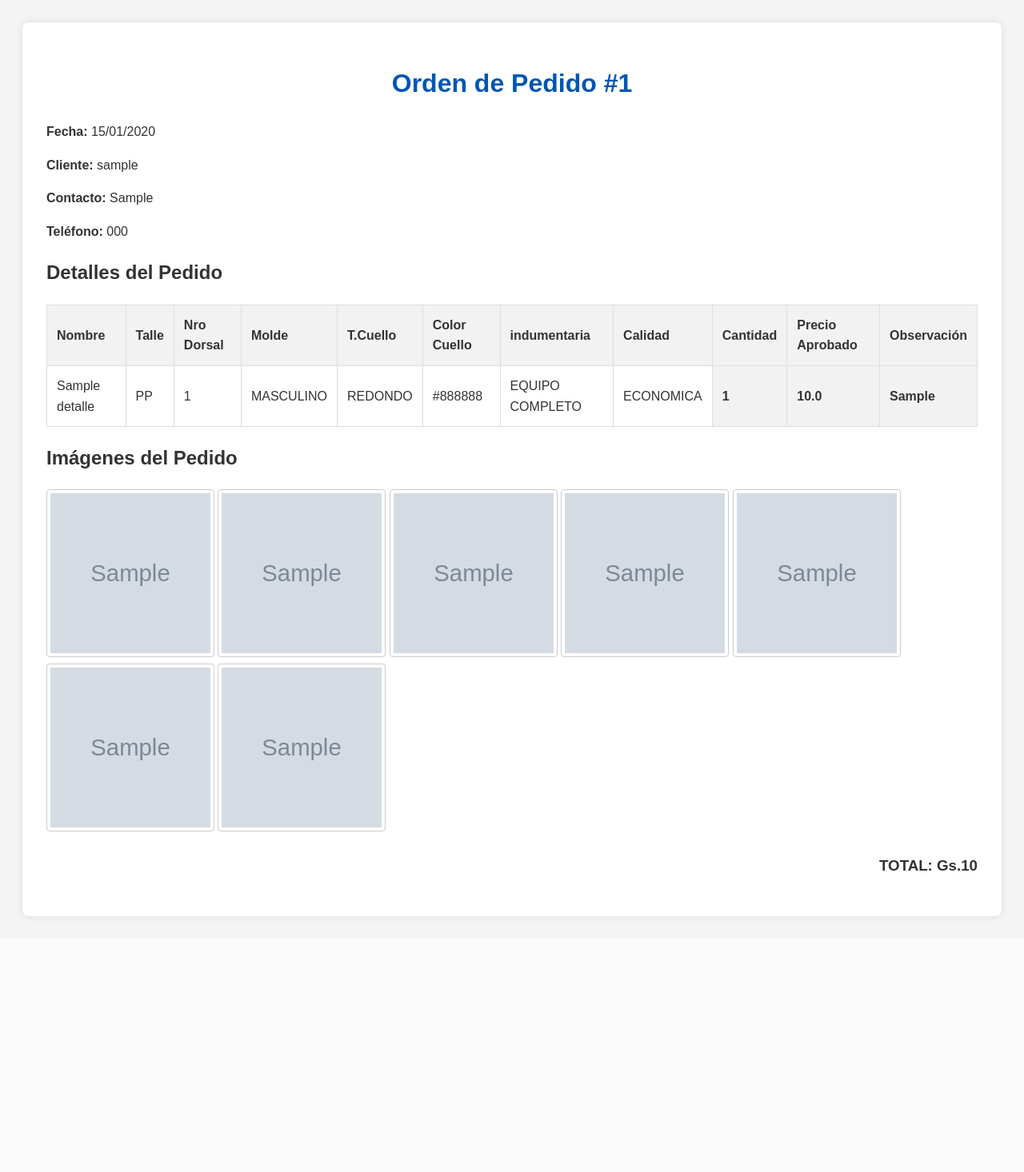
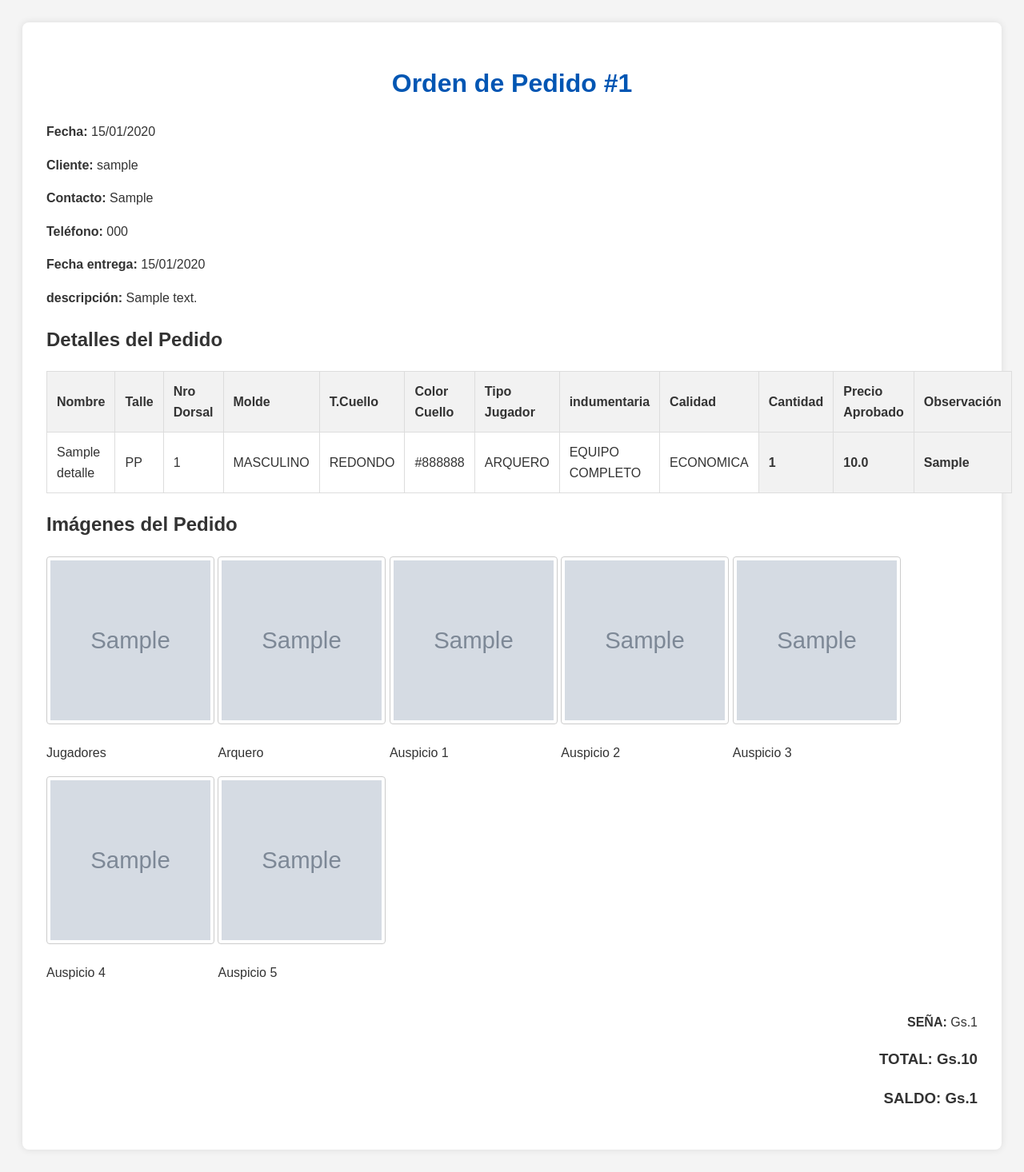
Before and after one commit to emmanuelmazo24/app-pedidos, a Django app: page /pedidos_pdf_view/1 in a window 1280 px wide. Shown: the whole page at 80% size. Before the commit the page ends 1174 px from the top, so only its background shows below. Run offline with Django 5.2, Linux system fonts and the light colour scheme; the first user in the database is signed in; tables that the repository leaves empty hold one stand-in row (Sample ...); some libraries are stand-ins or nearby versions.

Commit message:
cambios solicitados v2

```diff
--- a/pedidos/templates/pedido_pdf_template.html
+++ b/pedidos/templates/pedido_pdf_template.html
@@ -53,6 +53,15 @@
             margin-top: 20px;
         }
 
+        .imagenes-grid {
+            display: flex;
+            flex-wrap: wrap;
+            gap: 15px;     /* separación entre imágenes */
+        }
+
+        .imagen-item > div {
+            display: inline-block;
+        }
         /* Estilos específicos para la impresión (cuando se guarda como PDF) */
         @media print {
             body {
@@ -87,6 +96,8 @@
                 <p><strong>Cliente:</strong> {{pedidos.user.username}}</p>
                 <p><strong>Contacto:</strong> {{pedidos.contacto}}</p>
                 <p><strong>Teléfono:</strong> {{pedidos.telefono}}</p>
+                <p><strong>Fecha entrega:</strong> {{pedidos.fecha_entrega|date:"d/m/Y"}}</p>
+                <p><strong>descripción:</strong> {{pedidos.descripcion}}</p>
             </div>
         </header>
 
@@ -101,6 +112,7 @@
                         <th>Molde</th>
                         <th>T.Cuello</th>
                         <th>Color Cuello</th>
+                        <th>Tipo Jugador</th>
                         <th>indumentaria</th>
                         <th>Calidad</th>
                         {% if total_montos > 0 %}
@@ -119,6 +131,7 @@
                         <td>{{item.molde}}</td>
                         <td>{{item.cuello_tipo}}</td>
                         <td>{{item.cuello_color}}</td>
+                        <td>{{item.tipo_jugador}}</td>
                         <td>{{item.indumentaria}}</td>
                         <td>{{item.calidad}}</td>
                         {% if total_montos > 0 %}
@@ -135,22 +148,57 @@
             <h2>Imágenes del Pedido</h2>
             <div class="imagenes-grid">
               <div class="imagen-item">
-                <img src="{{pedidos.img_jugadores_url}}" alt="Imagen Jugadores" style="{% if not pedidos.img_jugadores %}display:None;{% endif %} width:200px; height: 200px; border: 1px solid #ccc; border-radius: 4px; padding: 4px;">
-                <img src="{{pedidos.img_arquero_url}}" alt="Imagen Arquero" style="{% if not pedidos.img_arquero %}display:None;{% endif %} width:200px; height: 200px; border: 1px solid #ccc; border-radius: 4px; padding: 4px;">
-                <img src="{{pedidos.img_auspicio1_url}}" alt="Imagen auspicio 1" style="{% if not pedidos.img_auspicio1 %}display:None;{% endif %} width:200px; height: 200px; border: 1px solid #ccc; border-radius: 4px; padding: 4px;">
-                <img src="{{pedidos.img_auspicio2_url}}" alt="Imagen auspicio 2" style="{% if not pedidos.img_auspicio2 %}display:None;{% endif %} width:200px; height: 200px; border: 1px solid #ccc; border-radius: 4px; padding: 4px;">
-                <img src="{{pedidos.img_auspicio3_url}}" alt="Imagen auspicio 3" style="{% if not pedidos.img_auspicio3 %}display:None;{% endif %} width:200px; height: 200px; border: 1px solid #ccc; border-radius: 4px; padding: 4px;">
-                <img src="{{pedidos.img_auspicio4_url}}" alt="Imagen auspicio 4" style="{% if not pedidos.img_auspicio4 %}display:None;{% endif %} width:200px; height: 200px; border: 1px solid #ccc; border-radius: 4px; padding: 4px;">
-                <img src="{{pedidos.img_auspicio5_url}}" alt="Imagen auspicio 5" style="{% if not pedidos.img_auspicio5 %}display:None;{% endif %} width:200px; height: 200px; border: 1px solid #ccc; border-radius: 4px; padding: 4px;">
+                <div class="text-center" style="{% if not pedidos.img_jugadores %}display:none;{% endif %}">
+                    <img src="{{pedidos.img_jugadores_url}}" alt="Imagen Jugadores"
+                         style="width:200px; height:200px; border:1px solid #ccc; border-radius:4px; padding:4px;">
+                    <p class="fw-bold mt-1">Jugadores</p>
+                </div>
+
+                <div class="text-center" style="{% if not pedidos.img_arquero %}display:none;{% endif %}">
+                    <img src="{{pedidos.img_arquero_url}}" alt="Imagen Arquero"
+                         style="width:200px; height:200px; border:1px solid #ccc; border-radius:4px; padding:4px;">
+                    <p class="fw-bold mt-1">Arquero</p>
+                </div>
+
+                <div class="text-center" style="{% if not pedidos.img_auspicio1 %}display:none;{% endif %}">
+                    <img src="{{pedidos.img_auspicio1_url}}" alt="Imagen auspicio 1"
+                         style="width:200px; height:200px; border:1px solid #ccc; border-radius:4px; padding:4px;">
+                    <p class="fw-bold mt-1">Auspicio 1</p>
+                </div>
+
+                <div class="text-center" style="{% if not pedidos.img_auspicio2 %}display:none;{% endif %}">
+                    <img src="{{pedidos.img_auspicio2_url}}" alt="Imagen auspicio 2"
+                         style="width:200px; height:200px; border:1px solid #ccc; border-radius:4px; padding:4px;">
+                    <p class="fw-bold mt-1">Auspicio 2</p>
+                </div>
+
+                <div class="text-center" style="{% if not pedidos.img_auspicio3 %}display:none;{% endif %}">
+                    <img src="{{pedidos.img_auspicio3_url}}" alt="Imagen auspicio 3"
+                         style="width:200px; height:200px; border:1px solid #ccc; border-radius:4px; padding:4px;">
+                    <p class="fw-bold mt-1">Auspicio 3</p>
+                </div>
+
+                <div class="text-center" style="{% if not pedidos.img_auspicio4 %}display:none;{% endif %}">
+                    <img src="{{pedidos.img_auspicio4_url}}" alt="Imagen auspicio 4"
+                         style="width:200px; height:200px; border:1px solid #ccc; border-radius:4px; padding:4px;">
+                    <p class="fw-bold mt-1">Auspicio 4</p>
+                </div>
+
+                <div class="text-center" style="{% if not pedidos.img_auspicio5 %}display:none;{% endif %}">
+                    <img src="{{pedidos.img_auspicio5_url}}" alt="Imagen auspicio 5"
+                         style="width:200px; height:200px; border:1px solid #ccc; border-radius:4px; padding:4px;">
+                    <p class="fw-bold mt-1">Auspicio 5</p>
+                </div>
               </div>
             </div>
         </section>
         {% if total_montos > 0 %}
         <footer>
             <div class="totales">
-                {% comment %} <p><strong>Subtotal:</strong> $2,100.00</p>
-                <p><strong>IVA (16%):</strong> $336.00</p> {% endcomment %}
+                {% comment %} <p><strong>Subtotal:</strong> $2,100.00</p>{% endcomment %}
+                <p><strong>SEÑA:</strong> Gs.{{ pedidos.senha|floatformat:0|intcomma }}</p>
                 <h3><strong>TOTAL:</strong> Gs.{{ total_montos|floatformat:0|intcomma }}</h3>
+                <h3><strong>SALDO:</strong> Gs.{{ pedidos.saldo|floatformat:0|intcomma }}</h3>
             </div>
         </footer>
         {% endif %}
--- a/pedidos/templates/pedidos.html
+++ b/pedidos/templates/pedidos.html
@@ -27,6 +27,9 @@
             <strong>PDF</strong>
           </th>
           <th>
+            <strong>XLS</strong>
+          </th>
+          <th>
             <strong>Estado</strong>
           </th>
           <th>
@@ -54,6 +57,9 @@
           </td>
           <td>
             <a href="{% url 'pedidos_pdf' pedido.id %}" target="_blank"><ion-icon name="download-outline" ></ion-icon></a>
+          </td>
+          <td>
+            <a href="{% url 'pedidos_xls' pedido.id %}" target="_blank"><ion-icon name="download-outline" ></ion-icon></a>
           </td>
           <td>
             {% if pedido.estado == 'PENDIENTE' %}
--- a/pedidos/urls.py
+++ b/pedidos/urls.py
@@ -13,6 +13,7 @@ urlpatterns = [
     path('crear_pedidos/', views.crear_pedidos, name='crear_pedidos'),
     path('pedidos_detalle/<int:pedido_id>', views.pedidos_detalle, name='pedidos_detalle'),
     path('pedidos_pdf_view/<int:pedido_id>',views.pedidos_pdf_view,name='pedidos_pdf'),
+    path('exportar/excel/openpyxl/<int:pedido_id>', views.exportar_detalle_excel_openpyxl, name='pedidos_xls'),
     path('pedidos_aprobar/<int:pedido_id>',views.pedidos_aprobar,name='pedidos_aprobar'),
     path('obtener_precio/', views.obtener_precio, name='obtener_precio'),
     path('precio_indumentaria/', views.precio_indumentaria, name='precio_indumentaria'),
--- a/pedidos/views.py
+++ b/pedidos/views.py
@@ -12,6 +12,10 @@ from django.http import HttpResponse, JsonResponse
 from django.conf import settings
 from .utils import obtener_tipo_usuario
 from django.contrib import messages
+
+from openpyxl import Workbook
+from openpyxl.styles import Font, PatternFill, Alignment, Border, Side
+from datetime import datetime
 import os
 
 # Create your views here.
@@ -195,6 +199,7 @@ def crear_pedidos(request):
                 total_aprobado += precio
             # Guardar la suma en la cabecera del pedido
             pedidos.total = total_aprobado
+            pedido.saldo = total_aprobado - pedido.senha
             pedidos.save()
             return redirect('index')  # Redirect to a success page or another view
         else:
@@ -253,6 +258,8 @@ def pedidos_detalle(request, pedido_id):
       total_aprobado = 0
       formset = DetallePedidosEdFormSet(request.POST, instance=pedido)
 
+      if tipo_usuario != 'ADMIN':
+            form.fields['senha'].required = False
       # print(form.is_valid())
       # print(formset.is_valid())
       # print(formset.errors)  # Muestra los errores de cada formulario en el formset
@@ -281,7 +288,22 @@ def pedidos_detalle(request, pedido_id):
               total_aprobado -= precio
           # Guardar la suma en la cabecera del pedido
           pedido.total = total_aprobado
+          pedido.saldo = total_aprobado - pedido.senha
           pedido.save()
+      else:
+        error_messages = []
+        for field, errors in form.errors.items():
+            for error in errors:
+                error_messages.append(f"{field}: {error}")
+
+        for form_data in formset:
+            for field, errors in form_data.errors.items():
+                for error in errors:
+                    error_messages.append(f"{field}: {error}")
+
+        print("Errores:", error_messages)
+        return render(request, 'pedidos_detalle.html', {'form': form, 'formset': formset, 'error': 'Por favor, completa el formulario correctamente.','errors_list': error_messages})
+
       return redirect('pedidos')
     except ValueError:
         return render(request, 'pedidos_detalle.html', {'form': form, 'formSet': formset, 'error': 'Ocurrió un error al actualizar el pedido. Por favor, intente de nuevo.'})
@@ -406,3 +428,91 @@ def crear_superusuario(request):
         password='admin123'  # Usa una contraseña más segura en producción
     )
     return HttpResponse("Superusuario creado.")
+
+@login_required
+def exportar_detalle_excel_openpyxl(request,pedido_id):
+    """Exporta datos a Excel usando openpyxl"""
+
+    # Obtener datos
+    tipo_usuario = obtener_tipo_usuario(request.user)
+
+    if tipo_usuario == 'CLIENTE':
+        pedidos = get_object_or_404(Pedidos, pk=pedido_id, user=request.user)
+    else:
+        pedidos = get_object_or_404(Pedidos,pk=pedido_id)
+
+    pedidos_detalle = Pedidos_detalle.objects.filter(pedido=pedidos)
+
+    # Crear workbook
+    wb = Workbook()
+    ws = wb.active
+    ws.title = f"Detalle del Pedido Nro. {pedido_id}"
+
+    # Definir estilos
+    encabezado_font = Font(bold=True, color="FFFFFF")
+    encabezado_fill = PatternFill(start_color="366092", end_color="366092", fill_type="solid")
+    encabezado_alignment = Alignment(horizontal="center", vertical="center")
+
+    border = Border(
+        left=Side(style='thin'),
+        right=Side(style='thin'),
+        top=Side(style='thin'),
+        bottom=Side(style='thin')
+    )
+
+    # Agregar encabezados
+    encabezados = ['NOMBRE', 'TALLE', 'NRO DORSAL', 'MOLDE', 'TIPO CUELLO', 'COLOR CUELLO', 'TIPO JUGADOR', 'OBS', 'INDUMENTARIA', 'CALIDAD', 'CANTIDAD']
+    ws.append(encabezados)
+
+    # Aplicar estilos a encabezados
+    for cell in ws[1]:
+        cell.font = encabezado_font
+        cell.fill = encabezado_fill
+        cell.alignment = encabezado_alignment
+        cell.border = border
+
+    # Agregar datos
+    for detalle in pedidos_detalle:
+        ws.append([
+            detalle.nombre,
+            detalle.talle,
+            detalle.dorsal, #fecha.strftime('%d/%m/%Y')
+            detalle.molde,
+            detalle.cuello_tipo,
+            detalle.cuello_color,
+            detalle.tipo_jugador,
+            detalle.observacion,
+            detalle.indumentaria,
+            detalle.calidad,
+            detalle.cantidad
+            #f"${detalle.monto_total:.2f}",
+            #detalle.estado
+        ])
+
+    # Aplicar estilos a datos
+    for row in ws.iter_rows(min_row=2, max_row=len(pedidos_detalle)+1):
+        for cell in row:
+            cell.border = border
+            cell.alignment = Alignment(horizontal="left", vertical="center")
+
+    # Ajustar ancho de columnas
+    ws.column_dimensions['A'].width = 10
+    ws.column_dimensions['B'].width = 25
+    ws.column_dimensions['C'].width = 15
+    ws.column_dimensions['D'].width = 15
+    ws.column_dimensions['E'].width = 12
+    ws.column_dimensions['F'].width = 10
+    ws.column_dimensions['G'].width = 25
+    ws.column_dimensions['H'].width = 15
+    ws.column_dimensions['I'].width = 15
+    ws.column_dimensions['J'].width = 12
+    ws.column_dimensions['K'].width = 12
+
+    # Crear respuesta
+    response = HttpResponse(
+        content_type='application/vnd.openxmlformats-officedocument.spreadsheetml.sheet'
+    )
+    response['Content-Disposition'] = f'attachment; filename="detalle_pedido_{datetime.now().strftime("%Y%m%d_%H%M%S")}.xlsx"'
+
+    wb.save(response)
+    return response
```
Also changed, not shown: pedidos/templates/pedidos_detalle.html (+7 -0 lines), media/imagenes_pedidos/modelo_excel_abm_pedidos_proveedores.bmp (added), media/imagenes_pedidos/ue_retener_tesaka_nc_VFNm9gD.png (added).
